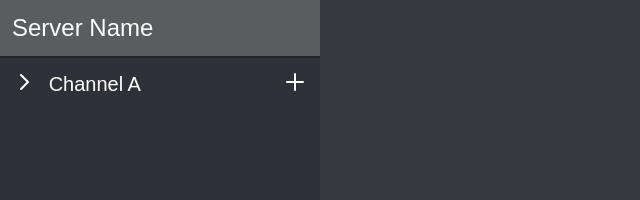
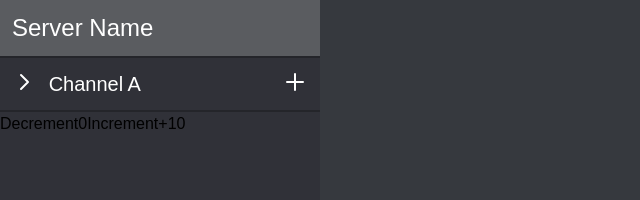
Before and after one commit to WilliamChang80/chat-app, a React (Vite) app: page / in a window 1280 px wide. Shown: the top 200 px of the page, without its empty margins (0-640 px from the left). Built offline with nearby package versions, Linux system fonts and the light colour scheme.

Commit message:
Add redux example

```diff
--- a/package.json
+++ b/package.json
@@ -9,6 +9,8 @@
     "lint": "eslint src/**/*.tsx"
   },
   "dependencies": {
+    "@reduxjs/toolkit": "^1.8.1",
+    "@types/react-redux": "^7.1.24",
     "autoprefixer": "^10.4.4",
     "eslint": "^8.13.0",
     "eslint-config-airbnb-typescript": "^17.0.0",
--- a/src/components/accordion/Accordion.tsx
+++ b/src/components/accordion/Accordion.tsx
@@ -17,7 +17,7 @@ const Accordion = ({ label, items }: AccordionProps) => {
             <div className="w-full text-left lg:w-10/12 xl:w-10/12 sm:w-10/12"><h2 className="ml-3">{label}</h2></div>
             <div className="w-full text-right lg:w-1/12 xl:w-1/12 sm:w-1/12"><PlusIcon /></div>
         </button>
-        {isOpen && items}
+        {isOpen && items?.map((i,idx) => <div key={idx}>{i}</div>)}
     </>)
 }
 
--- a/src/components/sidebar-server/SidebarServer.tsx
+++ b/src/components/sidebar-server/SidebarServer.tsx
@@ -1,5 +1,6 @@
 import Accordion from 'components/accordion'
 import AccordionItem from 'components/accordion/accordion-item'
+import Counter from 'redux/features/counter/Counter';
 
 const SidebarServer = () => {
     const getItems = (): JSX.Element[] => {
@@ -22,6 +23,7 @@ const SidebarServer = () => {
                 <ul className="overflow-y-scroll ">
                     <Accordion label="Channel A" items={getItems()} />
                 </ul>
+                <Counter />
             </div>
         </aside>
     )
--- a/src/main.tsx
+++ b/src/main.tsx
@@ -1,9 +1,13 @@
 import React from 'react'
 import ReactDOM from 'react-dom/client'
 import App from './App'
+import { Provider } from 'react-redux'
+import store from 'redux/store'
 
 ReactDOM.createRoot(document.getElementById('root')!).render(
   <React.StrictMode>
-    <App />
+    <Provider store={store}>
+      <App />
+    </Provider>
   </React.StrictMode>
 )
--- /dev/null
+++ b/src/redux/features/counter/Counter.tsx
@@ -0,0 +1,60 @@
+import { RootState } from 'redux/store'
+import { connect } from 'react-redux'
+import * as counterActions from './slices'
+import { AnyAction, Dispatch } from 'redux'
+
+interface CounterDispatchProps {
+  increment: VoidFunction,
+  decrement: VoidFunction,
+  incrementByNumber: (count: number) => void,
+}
+
+interface CounterStateProps {
+  counter: counterActions.CounterState
+}
+
+type CounterProps = CounterDispatchProps&CounterStateProps
+
+const Counter = ({increment, decrement, incrementByNumber, counter}: CounterProps) => {
+  return (
+    <div>
+      <div>
+        <button
+          aria-label="Decrement value"
+          onClick={() => decrement()}
+        >
+          Decrement
+        </button>
+        <span>{counter.count}</span>
+        <button
+          aria-label="Increment value"
+          onClick={() => increment()}
+        >
+          Increment
+        </button>
+        <button
+          aria-label="+10"
+          onClick={() => incrementByNumber(10)}
+        >
+          +10
+        </button>
+      </div>
+    </div>
+  )
+}
+
+const mapStateToProps = ({counter}: RootState)  => {
+  return {
+    counter
+  }
+}
+
+const mapDispatchToProps = (dispatch: Dispatch<AnyAction>): CounterDispatchProps => {
+  return {
+    increment: () => dispatch(counterActions.increment()),
+    decrement: () => dispatch(counterActions.decrement()),
+    incrementByNumber: (count: number) => dispatch(counterActions.incrementByNumber(count))
+  }
+}
+
+export default connect(mapStateToProps, mapDispatchToProps)(Counter);
--- /dev/null
+++ b/src/redux/features/counter/index.ts
@@ -0,0 +1 @@
+export { default } from "./Counter";
--- /dev/null
+++ b/src/redux/features/counter/slices.ts
@@ -0,0 +1,28 @@
+import { createSlice } from "@reduxjs/toolkit";
+
+export interface CounterState {
+  count: number;
+}
+
+const initialState: CounterState = {
+  count: 0,
+};
+
+export const counterSlice = createSlice({
+  name: "counter",
+  initialState,
+  reducers: {
+    increment: (state: CounterState) => {
+      state.count += 1;
+    },
+    decrement: (state: CounterState) => {
+      state.count -= 1;
+    },
+    incrementByNumber: (state: CounterState, { payload }) => {
+      state.count += payload;
+    },
+  },
+});
+
+export const { increment, decrement, incrementByNumber } = counterSlice.actions;
+export default counterSlice.reducer;
--- /dev/null
+++ b/src/redux/hooks.ts
@@ -0,0 +1,7 @@
+import { useSelector } from "react-redux";
+
+export const useAppSelector = useSelector;
+
+export function withPayloadType<T>() {
+  return (t: T) => ({ payload: t });
+}
--- /dev/null
+++ b/src/redux/slices.ts
@@ -0,0 +1,39 @@
+import {
+  createSlice,
+  PayloadAction,
+  SliceCaseReducers,
+  ValidateSliceCaseReducers,
+} from "@reduxjs/toolkit";
+
+interface GenericState<T> {
+  data?: T;
+  status: "loading" | "finished" | "error";
+}
+
+export const createGenericSlice = <
+  T,
+  Reducers extends SliceCaseReducers<GenericState<T>>
+>({
+  name = "",
+  initialState,
+  reducers,
+}: {
+  name: string;
+  initialState: GenericState<T>;
+  reducers: ValidateSliceCaseReducers<GenericState<T>, Reducers>;
+}) => {
+  return createSlice({
+    name,
+    initialState,
+    reducers: {
+      start(state) {
+        state.status = "loading";
+      },
+      success(state: GenericState<T>, action: PayloadAction<T>) {
+        state.data = action.payload;
+        state.status = "finished";
+      },
+      ...reducers,
+    },
+  });
+};
--- /dev/null
+++ b/src/redux/store.ts
@@ -0,0 +1,12 @@
+import { configureStore } from "@reduxjs/toolkit";
+import counterReducer from "redux/features/counter/slices";
+
+const store = configureStore({
+  reducer: {
+    counter: counterReducer,
+  },
+});
+
+export type RootState = ReturnType<typeof store.getState>;
+
+export default store;
```
Also changed, not shown: .eslintrc.json, 1 other file (tests, documents, lock files or other folders).
